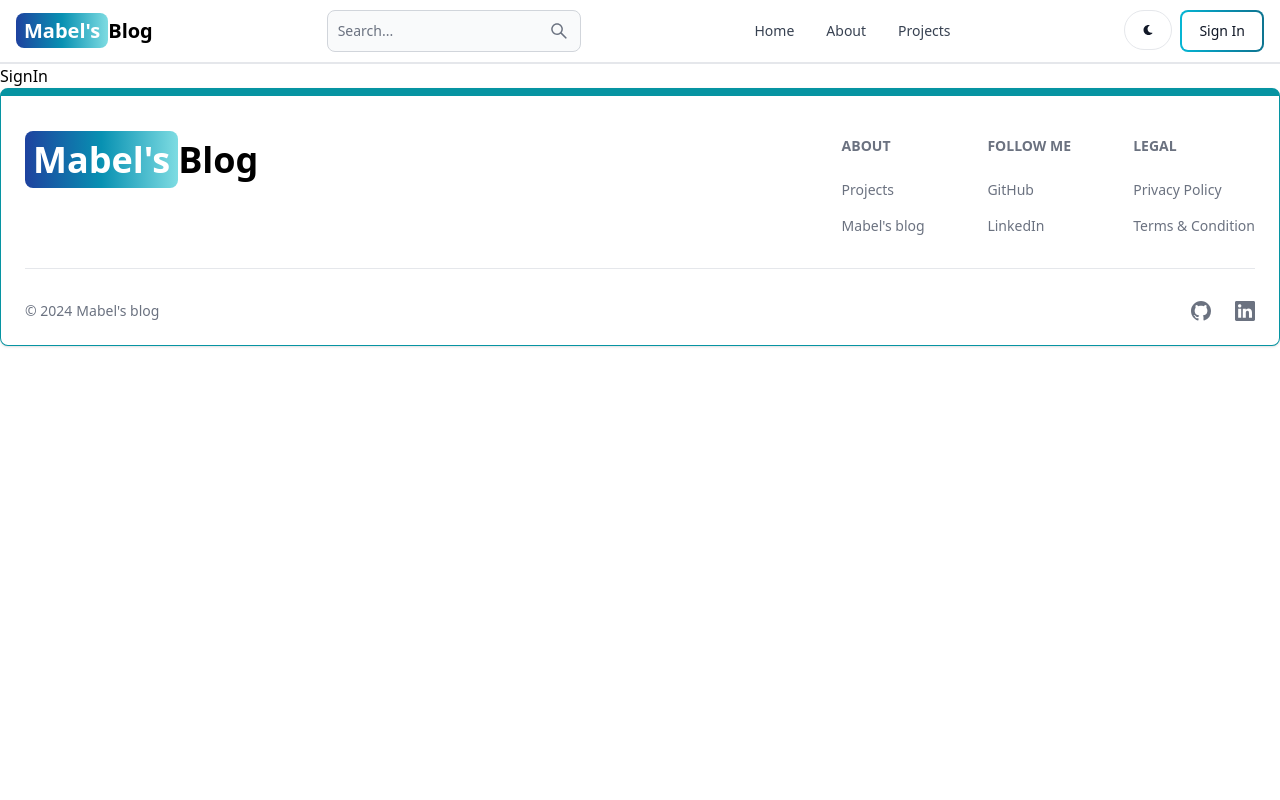
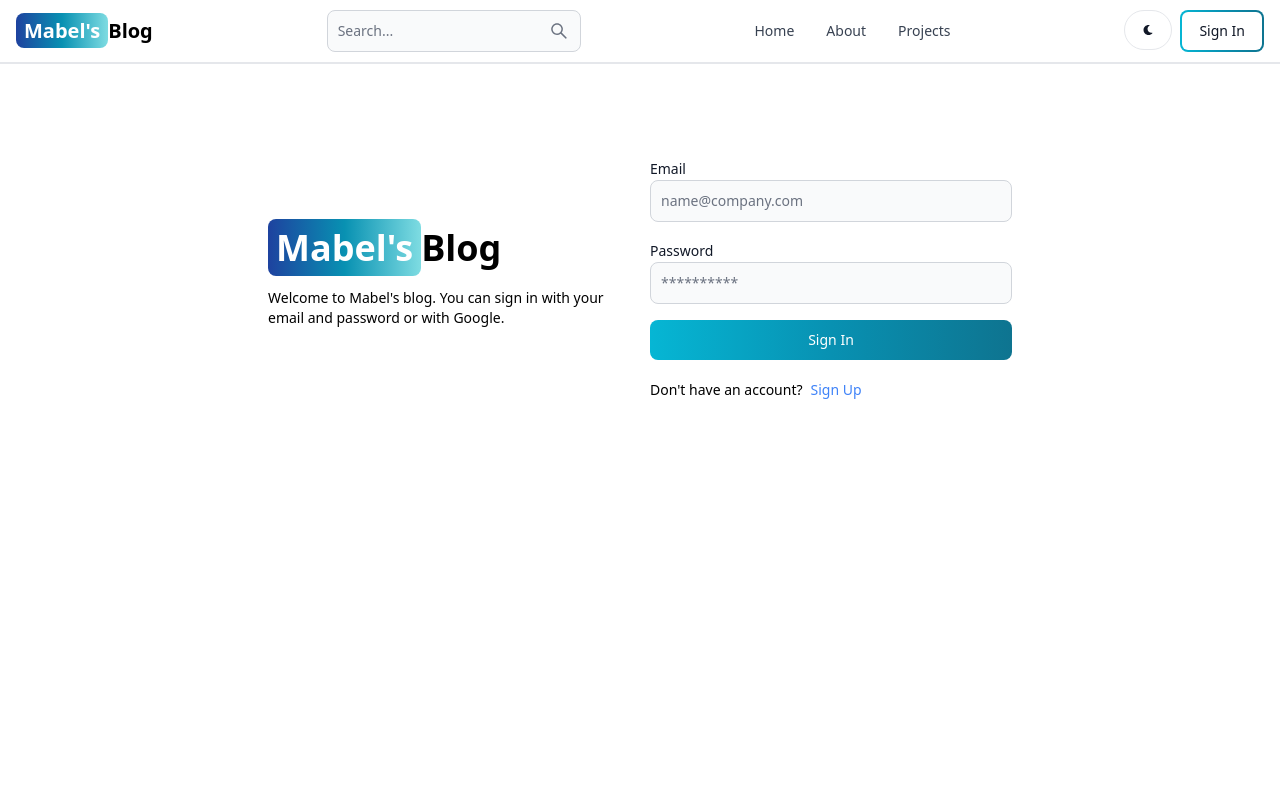
Before and after one commit to nnmai-mabel/mabel-blog, a React (Vite) app in the folder client/: page /signin in a window 1280 px wide. Shown: the top 800 px of the page. Built offline with nearby package versions, Linux system fonts and the light colour scheme.

Commit message:
sign in functionality

```diff
--- a/client/src/pages/SignIn.jsx
+++ b/client/src/pages/SignIn.jsx
@@ -1,5 +1,112 @@
+import { Alert, Button, Label, Spinner, TextInput } from "flowbite-react"
+import { useState } from "react";
+import { Link, useNavigate } from "react-router-dom"
+
 export default function SignIn() {
-  return (
-    <div>SignIn</div>
-  )
+
+	// Get data from changes
+	const [formData, setFormData] = useState({});
+	const [errorMessage, setErrorMessage] = useState(null);
+	const [loading, setLoading] = useState(false);
+	const navigate = useNavigate();
+
+	const handleChange = (e) => {
+		setFormData({...formData, [e.target.id]: e.target.value.trim()})
+	}
+
+	const handleSubmit = async (e) => {
+
+		// Prevent refreshing
+		e.preventDefault();
+
+		if (!formData.email || !formData.password){
+			return setErrorMessage('Please fill out all fields.')
+		}
+		try {
+			setLoading(true);
+			setErrorMessage(null);
+			const res = await fetch('/api/auth/signin', {
+				method: "POST",
+				headers: {'Content-Type': 'application/json'},
+				body: JSON.stringify(formData),
+			});
+			const data = await res.json();
+			if(data.success === false){
+				return setErrorMessage(data.message);
+			}
+			setLoading(false);
+			if(res.ok){
+				navigate('/home')
+			}
+		} catch (error) {
+			setErrorMessage(error.message);
+			setLoading(false);
+		}
+	}
+	return (
+		<div className="min-h-screen mt-20">
+			<div className="flex p-3 max-w-3xl mx-auto flex-col md:flex-row md:items-center gap-5">
+				{/* left */}
+				<div className="flex-1">
+					<Link
+						to="/"
+						className='font-bold dark:text-white text-4xl'>
+						<span className='px-2 py-1 bg-gradient-to-r from-blue-800 via-cyan-600 to-teal-300 rounded-lg text-white'>
+							Mabel's
+						</span>
+						Blog
+					</Link>
+					<p className="text-sm mt-5">
+						Welcome to Mabel's blog. You can sign in with your email and password or with Google.
+					</p>
+				</div>
+				{/* right */}
+				<div className="flex-1">
+					<form className="flex flex-col gap-4" onSubmit={handleSubmit}>
+						<div>
+							<Label value="Email" />
+							<TextInput
+								type="email"
+								placeholder="name@company.com"
+								id="email"
+								onChange={handleChange}
+							/>
+						</div>
+						<div>
+							<Label value="Password" />
+							<TextInput
+								type="password"
+								placeholder="**********"
+								id="password"
+								onChange={handleChange}
+							/>
+						</div>
+						<Button type="submit" gradientMonochrome="info" disabled={loading}>
+							{
+								loading ? (
+									<>
+									<Spinner size='sm'/>
+									<span className="pl-3">Loading...</span>
+									</>
+								) : 'Sign In'
+							}
+						</Button>
+					</form>
+					<div className="flex gap-2 text-sm mt-5">
+						<span>Don't have an account?</span>
+						<Link to='signup' className="text-blue-500">
+							Sign Up
+						</Link>
+					</div>
+					{
+						errorMessage && (
+							<Alert className="mt-5" color='failure'>
+								{errorMessage}
+							</Alert>
+						)
+					}
+				</div>
+			</div>
+		</div>
+	)
 }
```
